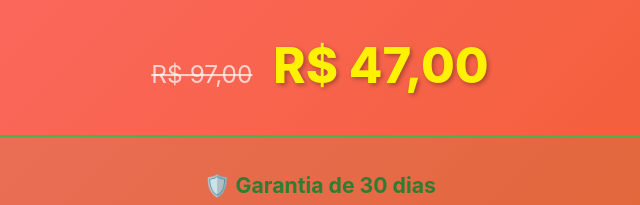
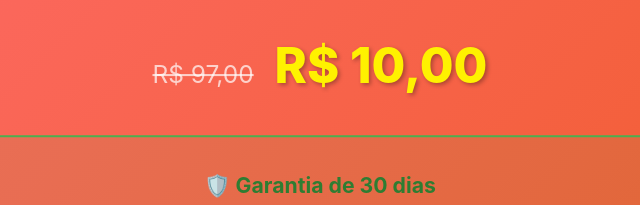
Before and after one commit to maryrl/guiaparabeb-, a plain HTML site: page index.html in a window 1280 px wide. Shown: the part 1745-1950 px from the top of the page, 320-960 px from the left. Drawn offline with nearby package versions, Linux system fonts and the light colour scheme.

Commit message:
Update index.html

```diff
--- a/index.html
+++ b/index.html
@@ -429,7 +429,7 @@
     </section>
     <section class="cta-section">
      <h2 class="cta-title">Oferta Especial!</h2>
-     <div class="price-container"><span class="old-price">R$ 97,00</span> <span class="new-price">R$ 47,00</span>
+     <div class="price-container"><span class="old-price">R$ 97,00</span> <span class="new-price">R$ 10,00</span>
      </div>
      <div class="guarantee">
       <h3 class="guarantee-title">🛡️ Garantia de 30 dias</h3>
```
